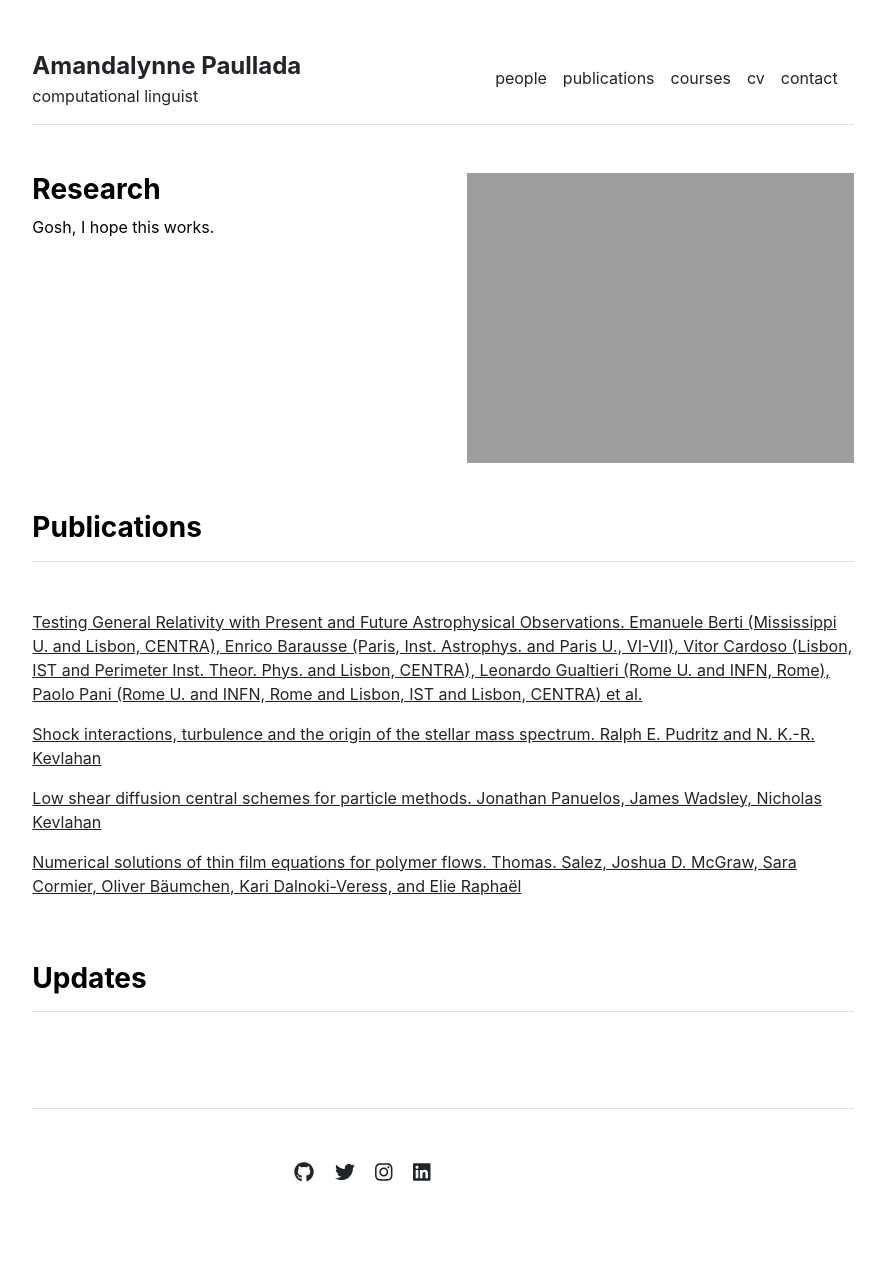
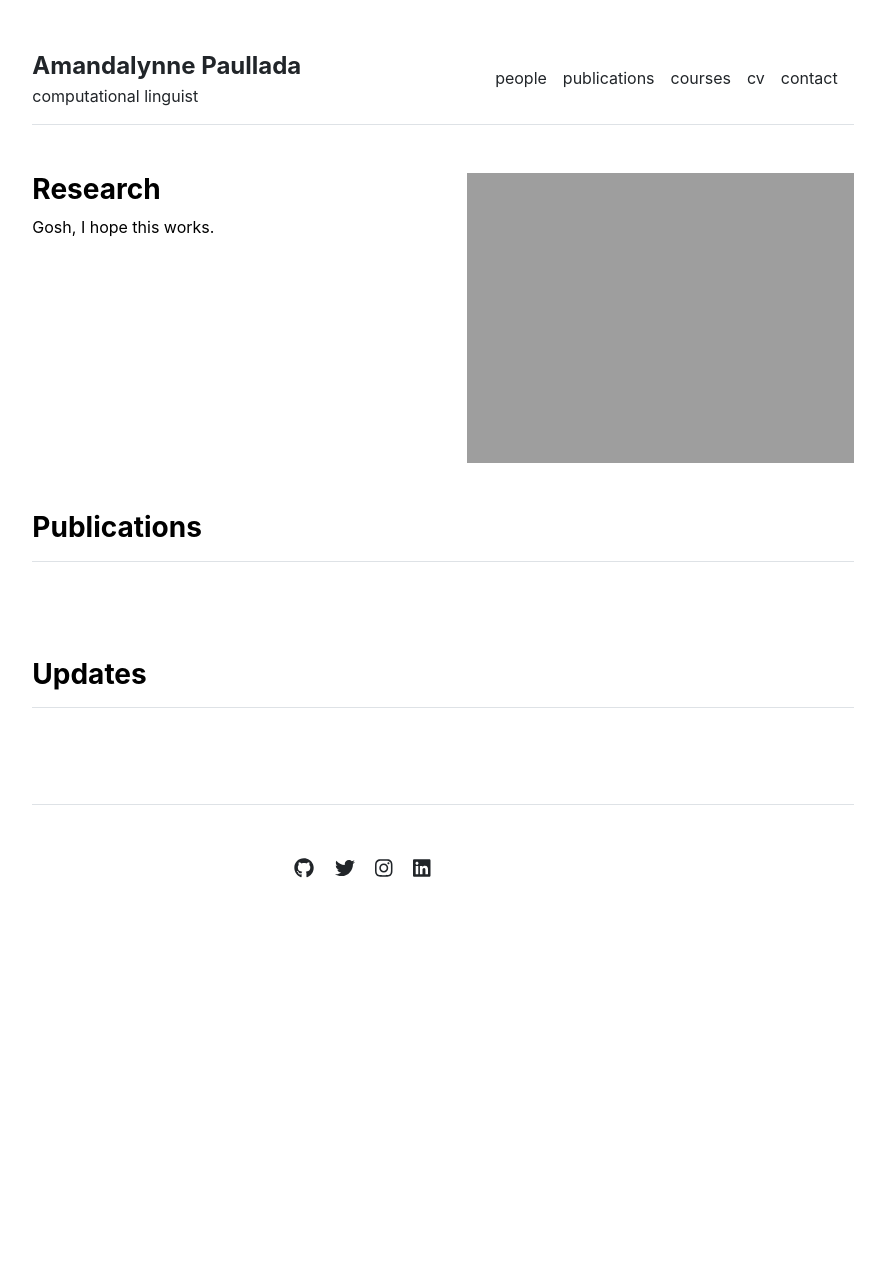
Before and after one commit to amandalynne/amandalynne.github.io, a Jekyll site: the page built from index.md, in a window 1280 px wide. Shown: the whole page, without its empty margins (197-1082 px from the left). Built offline with Jekyll 4.4.1, drawn with Linux system fonts in a browser that asks for light colours; after the commit the page ends 979 px from its top, so only the background shows below that.

Commit message:
Update publications.yml

```diff
--- a/_data/publications.yml
+++ b/_data/publications.yml
@@ -1,10 +1,5 @@
 featured:
-- {name: 'Testing General Relativity with Present and Future Astrophysical Observations. Emanuele Berti (Mississippi U. and Lisbon, CENTRA), Enrico Barausse (Paris, Inst. Astrophys. and Paris U., VI-VII), Vitor Cardoso (Lisbon, IST and Perimeter Inst. Theor. Phys. and Lisbon, CENTRA), Leonardo Gualtieri (Rome U. and INFN, Rome), Paolo Pani (Rome U. and INFN, Rome and Lisbon, IST and Lisbon, CENTRA) et al.', url: '/publications/1501.07274.pdf'}
-- {name: 'Shock interactions, turbulence and the origin of the stellar mass spectrum. Ralph E. Pudritz and N. K.-R. Kevlahan', url: 'http://ms.mcmaster.ca/kevla/pdf/articles/PhilTransRSoc_2013.pdf'}
-- {name: 'Low shear diffusion central schemes for particle methods. Jonathan Panuelos, James Wadsley, Nicholas Kevlahan', url: 'http://ms.mcmaster.ca/kevla/pdf/articles/jcp_v414.pdf'}
+- TBD
 
 index:
-- {name: 'Testing General Relativity with Present and Future Astrophysical Observations. Emanuele Berti (Mississippi U. and Lisbon, CENTRA), Enrico Barausse (Paris, Inst. Astrophys. and Paris U., VI-VII), Vitor Cardoso (Lisbon, IST and Perimeter Inst. Theor. Phys. and Lisbon, CENTRA), Leonardo Gualtieri (Rome U. and INFN, Rome), Paolo Pani (Rome U. and INFN, Rome and Lisbon, IST and Lisbon, CENTRA) et al.', url: '/publications/1501.07274.pdf'}
-- {name: 'Shock interactions, turbulence and the origin of the stellar mass spectrum. Ralph E. Pudritz and N. K.-R. Kevlahan', url: 'http://ms.mcmaster.ca/kevla/pdf/articles/PhilTransRSoc_2013.pdf'}
-- {name: 'Low shear diffusion central schemes for particle methods. Jonathan Panuelos, James Wadsley, Nicholas Kevlahan', url: 'http://ms.mcmaster.ca/kevla/pdf/articles/jcp_v414.pdf'}
-- {name: 'Numerical solutions of thin film equations for polymer flows. Thomas. Salez, Joshua D. McGraw, Sara Cormier, Oliver Bäumchen, Kari Dalnoki-Veress, and Elie Raphaël', url: 'https://static1.squarespace.com/static/5684891d7086d74497aeb71f/t/56ec510d2fe1319543ab6d6f/1458327821946/10.1140-epje-i2012-12114-x.pdf'}
+- TBD
```
